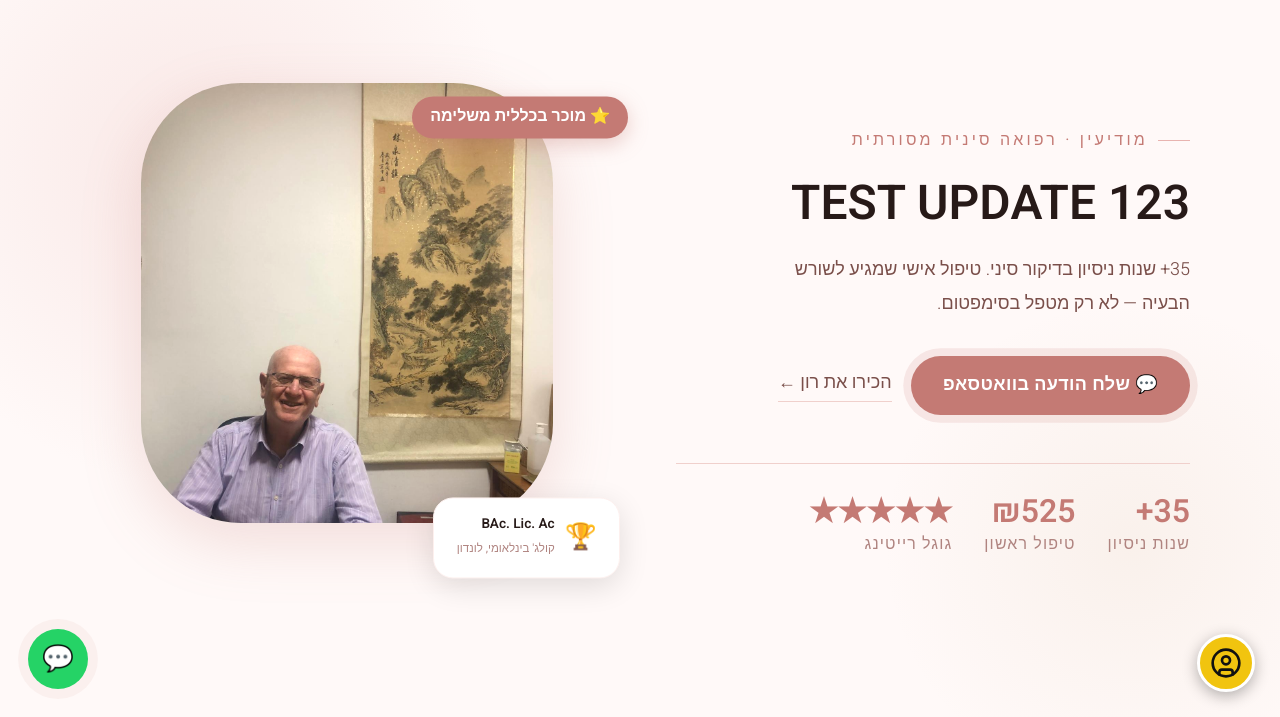
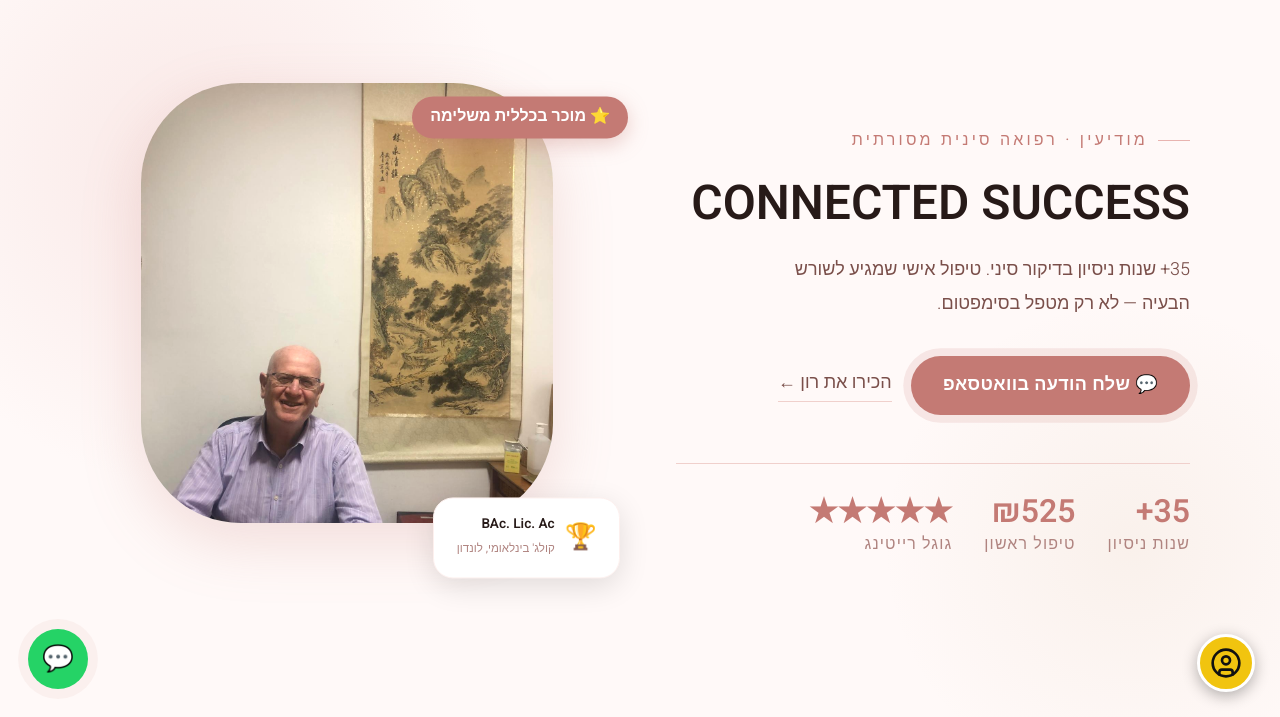
Before and after one commit to 231kingsam-creator/ron-samra-site, a plain HTML site: page index.html in a window 1280 px wide. Shown: the part 83-800 px from the top of the page. Drawn offline with Linux system fonts and the light colour scheme.

Commit message:
Update title to CONNECTED SUCCESS

```diff
--- a/index.html
+++ b/index.html
@@ -111,7 +111,7 @@
         <span>מודיעין · רפואה סינית מסורתית</span>
       </div>
 
-      <h1>TEST UPDATE 123</h1>
+      <h1>CONNECTED SUCCESS</h1>
 
       <p class="hero-desc">
         35+ שנות ניסיון בדיקור סיני. טיפול אישי שמגיע לשורש הבעיה —
```
